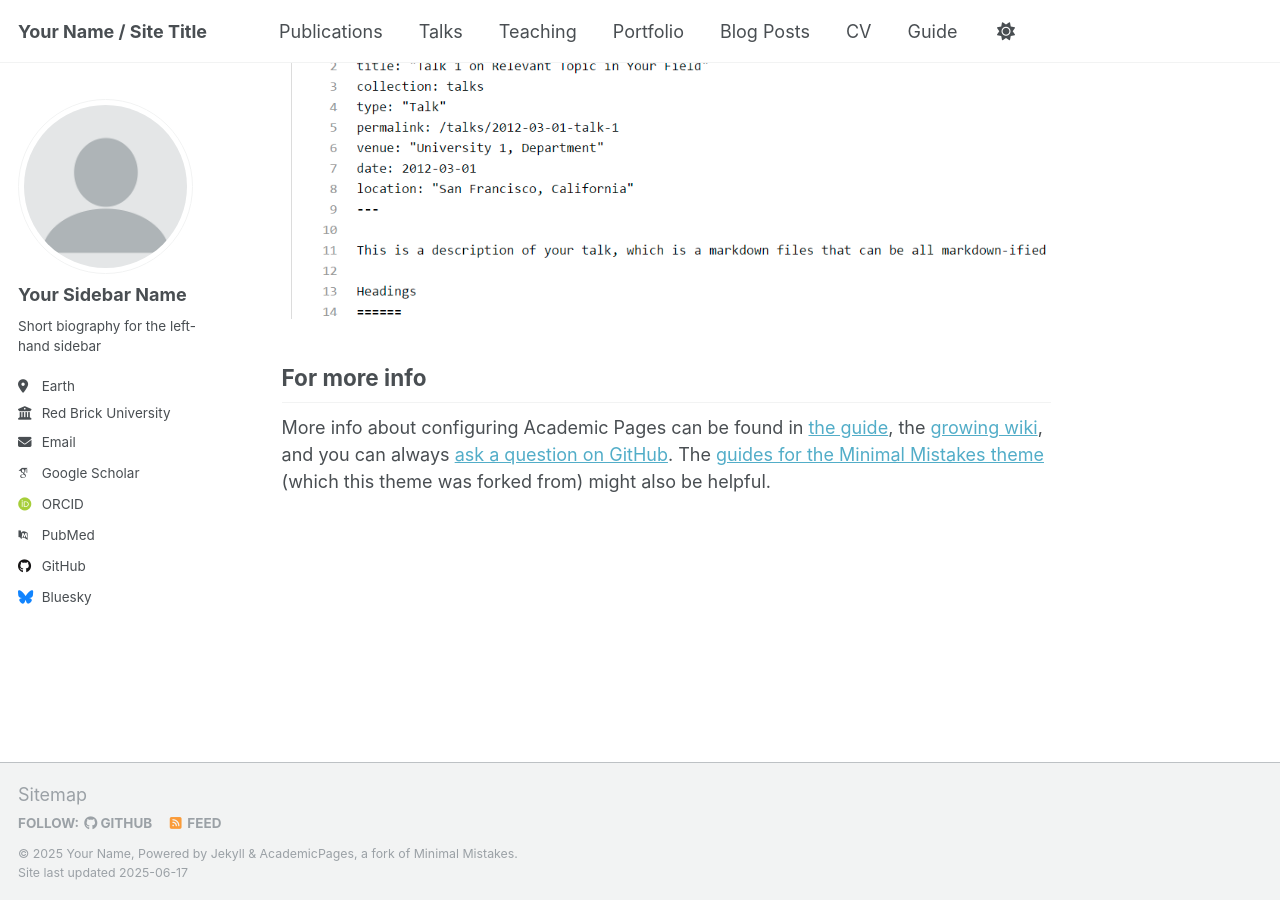
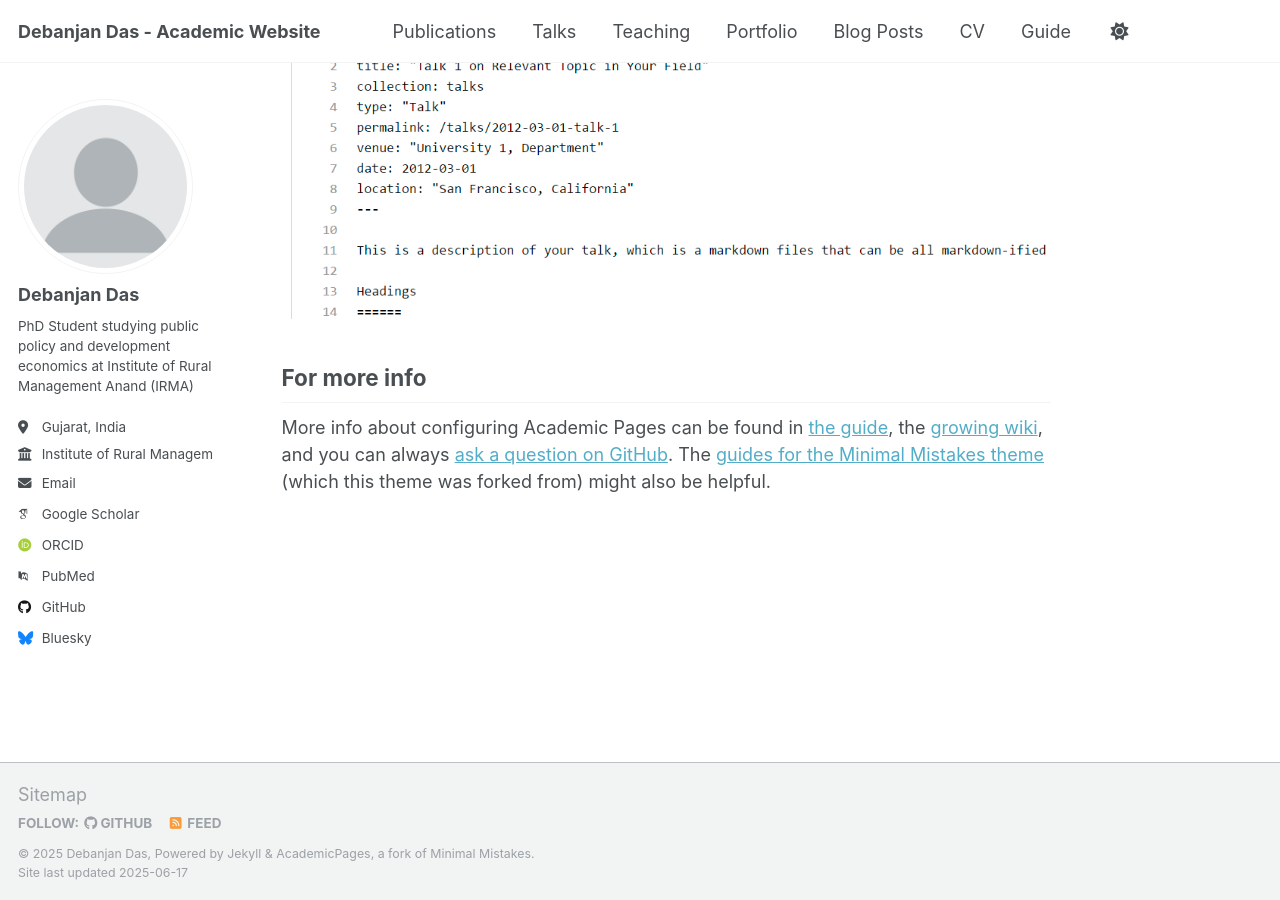
Before and after one commit to Debanjan-econpolicy/debanjan-econpolicy.github.io, a Jekyll site: the page built from _pages/about.md, in a window 1280 px wide and 900 px high, scrolled down 2636 px. Built offline with Jekyll 4.4.1, drawn with Linux system fonts in a browser that asks for light colours; some web fonts are replaced.

Commit message:
Update personal information and GitHub username

```diff
--- a/_config.yml
+++ b/_config.yml
@@ -9,11 +9,11 @@
 # Basic Site Settings
 locale                   : "en-US"
 site_theme               : "default"
-title                    : "Your Name / Site Title"
+title                    : "Debanjan Das - Academic Website"
 title_separator          : "-"
-name                     : &name "Your Name"
-description              : &description "personal description"
-url                      : https://academicpages.github.io # the base hostname & protocol for your site e.g. "https://[your GitHub username].github.io" or if you already have some other page hosted on Github then use "https://[your GitHub username].github.io/[Your Repo Name]"
+name                     : &name "Debanjan Das"
+description              : &description "PhD Student in Public Policy and Economics"
+url                      : https://debanjan-econpolicy.github.io/Debanjan-econpolicy-debanjan-econpolicy.github.io # the base hostname & protocol for your site e.g. "https://[your GitHub username].github.io" or if you already have some other page hosted on Github then use "https://[your GitHub username].github.io/[Your Repo Name]"
 baseurl                  : "" # the subpath of your site, e.g. "/blog"
 repository               : "academicpages/academicpages.github.io"
 
@@ -23,13 +23,13 @@ repository               : "academicpages/academicpages.github.io"
 author:
   # Biographic information
   avatar           : "profile.png"
-  name             : "Your Sidebar Name"
+  name             : "Debanjan Das"
   pronouns         : # example: "she/her"
-  bio              : "Short biography for the left-hand sidebar"
-  location         : "Earth"
-  employer         : "Red Brick University"
+  bio              : "PhD Student studying public policy and  development economics at Institute of Rural Management Anand (IRMA)"
+  location         : "Gujarat, India"
+  employer         : "Institute of Rural Management Anand (IRMA)"
   uri              : # URL
-  email            : "none@example.org"
+  email            : "f2101@irma.ac.in"
 
   # Academic websites
   academia         : # URL
@@ -46,7 +46,7 @@ author:
   bitbucket        : # Username - Update with your username on the site
   codepen          : # Username
   dribbble         : # Username
-  github           : "academicpages"
+  github           : "Debanjan-econpolicy"
   kaggle           : # Username
   stackoverflow    : # User number or user number and name (i.e., use "1" or "1/jeff-atwood")
 
```
